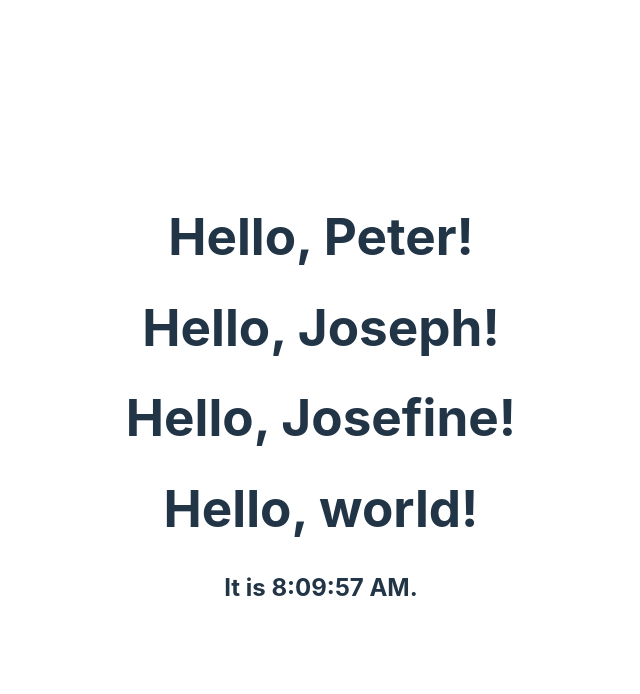
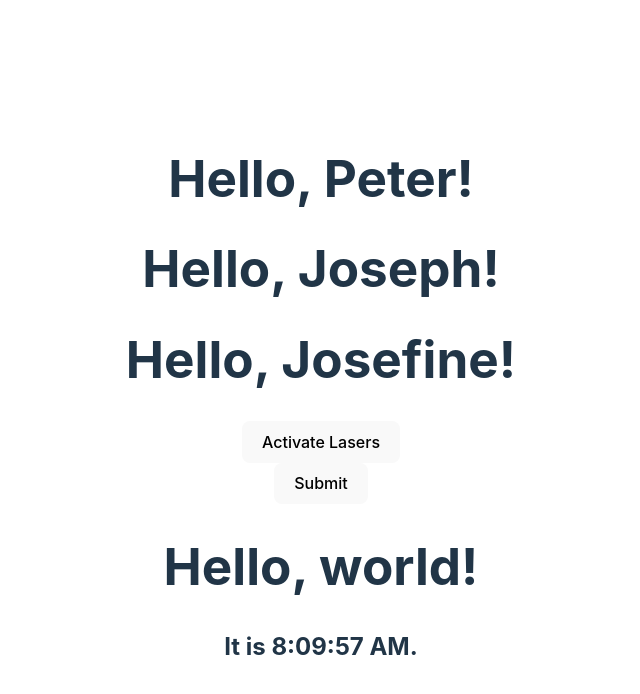
Before and after one commit to petrj99/NNPIA_CV08, a React (Vite) app: page / in a window 1280 px wide. Shown: the top 694 px of the page, without its empty margins (319-959 px from the left). Built offline with nearby package versions, Linux system fonts and the light colour scheme.

Commit message:
Commit part 6/1

```diff
--- a/src/App.jsx
+++ b/src/App.jsx
@@ -7,12 +7,10 @@
 class Clock extends React.Component {
     constructor(props) {
         super(props);
-        // Inicializace stavu s aktuálním časem
         this.state = { date: new Date() };
     }
 
     componentDidMount() {
-        // Nastavení intervalu pro aktualizaci času
         this.timerID = setInterval(
             () => this.tick(),
             1000
@@ -20,12 +18,10 @@
     }
 
     componentWillUnmount() {
-        // Čištění intervalu, když komponenta opouští DOM
         clearInterval(this.timerID);
     }
 
     tick() {
-        // Aktualizace stavu na nové datum a čas
         this.setState({
             date: new Date()
         });
@@ -45,12 +41,33 @@
     return <h1>Hello, {props.name}!</h1>;
 }
 
+function activateLasers() {
+    console.log('Lasers activated!');
+}
+
+function Form() {
+    function handleSubmit(e) {
+        e.preventDefault();
+        console.log('You clicked submit.');
+    }
+
+    return (
+        <form onSubmit={handleSubmit}>
+            <button type="submit">Submit</button>
+        </form>
+    );
+}
+
 function App() {
     return (
         <div>
             <Welcome name="Peter"/>
             <Welcome name="Joseph"/>
             <Welcome name="Josefine"/>
+            <button onClick={activateLasers}>
+                Activate Lasers
+            </button>
+            <Form />
             <Clock />
         </div>
     );
```
